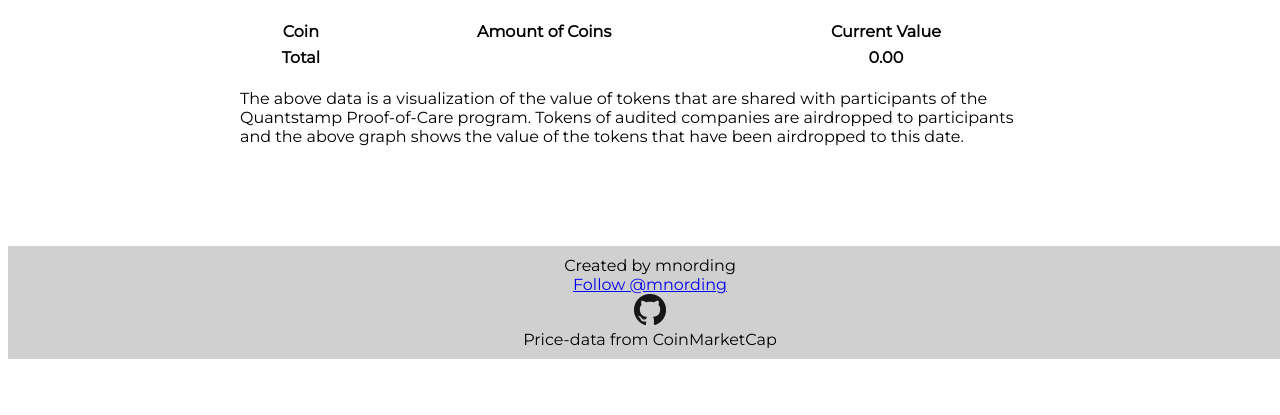
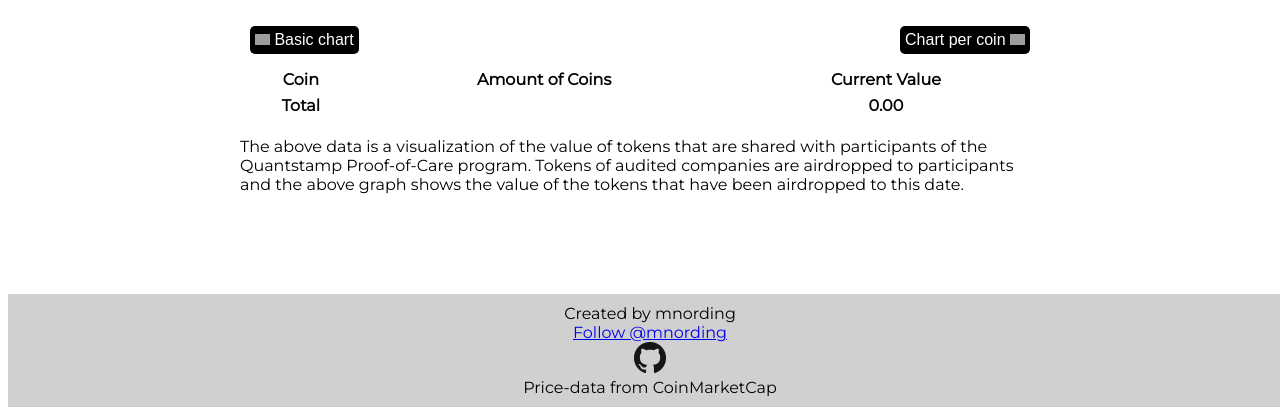
Before and after one commit to mnording/QSPPortfolio, a PHP site: page / in a window 1280 px wide. Shown: the part 416-831 px from the top of the page. Before the commit the page ends 775 px from the top, so only its background shows below. Run offline with PHP 8.4, Linux system fonts and the light colour scheme; data that the repository does not hold is empty; some libraries are stand-ins or nearby versions; grey boxes are pictures that could not be loaded.

Commit message:
Allowing flipping between chart types

```diff
--- a/css/main.css
+++ b/css/main.css
@@ -26,6 +26,21 @@ p{
     background-color: #d0d0d0;
 
 }
+.charttypecontrols{
+    padding: 10px;
+}
+.charttypecontrols button {
+    padding: 5px;
+    border-radius: 5px;
+    border: 0;
+    background-color: black;
+    color: white;
+    font-size: 1em;
+    cursor: pointer;
+}
+.charttypecontrols button img {
+    width:15px;
+}
 #container {
     width: 100%;
     height: 400px;
--- a/database.php
+++ b/database.php
@@ -118,7 +118,7 @@ class database implements \interfaces\DataStorage
         foreach($coins as $coin)
         {
             $coinid = $coin->GetId();
-            $query = "SELECT * FROM `daily` WHERE `dateAdded` > $starttime AND `dateAdded` > $endtime AND `coinid` = $coinid"; // TODO: Run that query for all coins in holdings
+            $query = "SELECT * FROM `daily` WHERE `dateAdded` > FROM_UNIXTIME($starttime) AND `dateAdded` < FROM_UNIXTIME($endtime) AND `coinid` = $coinid  ORDER BY `dateAdded`"; // TODO: Run that query for all coins in holdings
             $res = $this->dblink->query($query);
             $coinarray = array();
             while($row = mysqli_fetch_assoc($res))
--- a/index.php
+++ b/index.php
@@ -26,6 +26,10 @@ $chartData = $portfolio->GetDailyPriceData(1519689600,time());
 <body>
 <div class="wrapper">
 <div id="container" style="height: 400px;"></div>
+    <div class="charttypecontrols">
+        <button onclick="BasicChart()"><img src="https://caring.quantstamp.com/assets/quantstamp-logo-blue-abe1f18b6db596d0b2a44cc9a89c39214a6bd3915c0ab77e23adaff70266a59e.svg"> Basic chart</button>
+        <button onclick="CoinChart()" style="float:right;">Chart per coin <img src="https://caring.quantstamp.com/assets/quantstamp-logo-blue-abe1f18b6db596d0b2a44cc9a89c39214a6bd3915c0ab77e23adaff70266a59e.svg"></button>
+    </div>
 <table class="cointable">
     <thead>
     <th></th>
@@ -80,7 +84,6 @@ $chartData = $portfolio->GetDailyPriceData(1519689600,time());
     var elevationData = [
         <?php foreach($chartData as $datapoint) { echo "[".$datapoint["value"]."],";} ?>
     ] ;
-
     // Now create the chart
     <?php $startDate = $portfolio->getEarliestDate();
                 $addingDate = $startDate;
@@ -92,11 +95,15 @@ $chartData = $portfolio->GetDailyPriceData(1519689600,time());
         $addingDate = date("Y-m-d",$addingDate);
     }
     echo 'var categories = '.json_encode($dateArray).';'; ?>
+ var coinvalues =    <?php echo json_encode($portfolio->GetDailyPriceDataByCoin(1519689600,time())); ?>;
+function BasicChart(){
     Chart.basic(elevationData,categories);
-
-    var coinvalues =    <?php echo json_encode($portfolio->GetDailyPriceDataByCoin(1519689600,time())); ?>;
-
-    Chart.stacked(coinvalues,categories);
+}
+   function CoinChart()
+   {
+       Chart.stacked(coinvalues,categories);
+   }
+    BasicChart();
 </script>
 </body>
 </html>
--- a/js/charts.js
+++ b/js/charts.js
@@ -166,7 +166,7 @@ var Chart = {
                     lineColor: '#666666',
                     lineWidth: 1,
                     marker: {
-                        lineWidth: 1,
+                        lineWidth: 0,
                         lineColor: '#666666'
                     }
                 }
```
